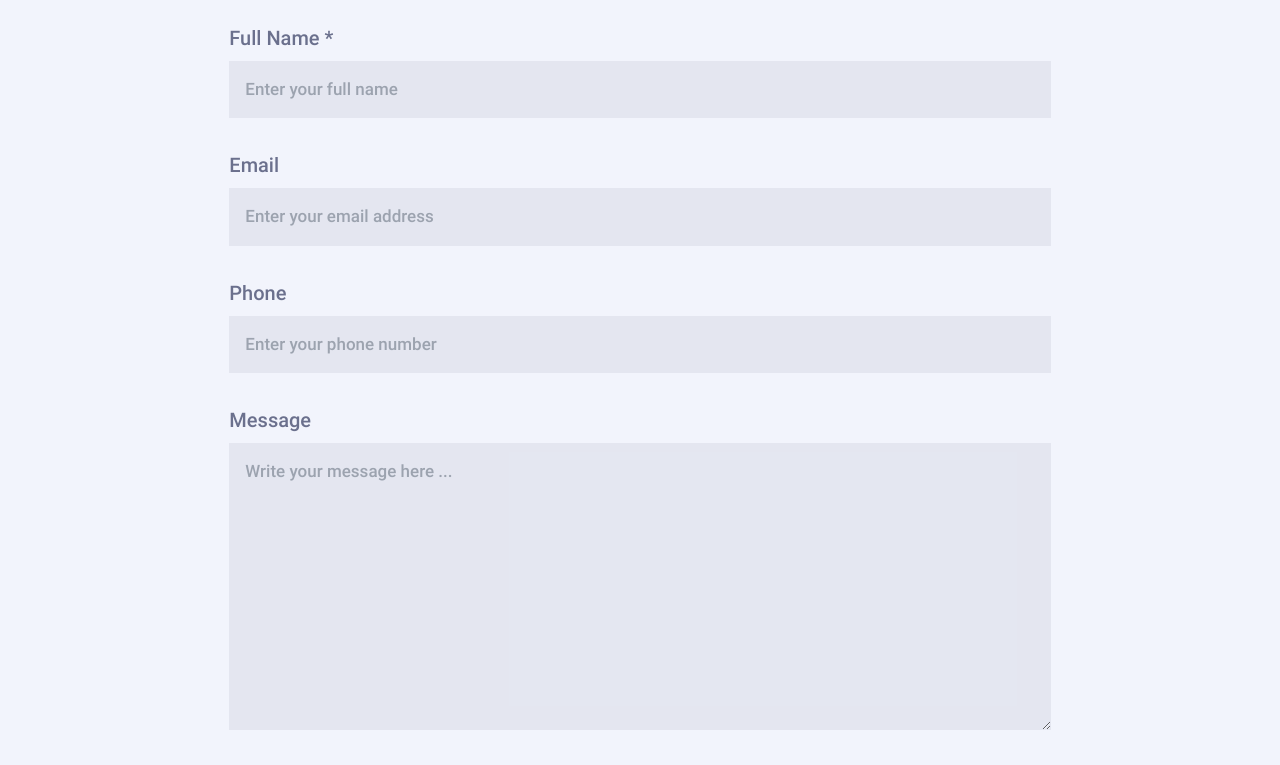
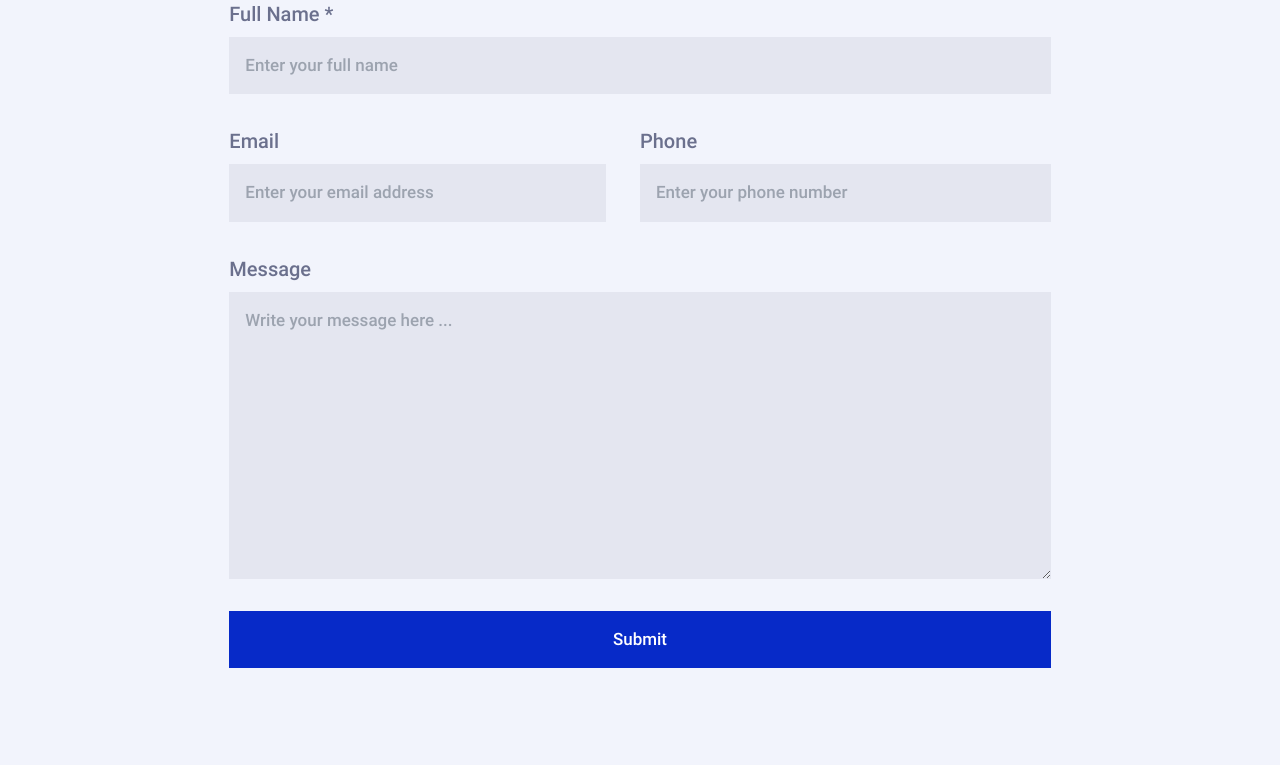
Before and after one commit to jewlys/Mid-term-Project-IH22, a plain HTML site: page contact.html in a window 1280 px wide. Shown: the part 311-1076 px from the top of the page. Drawn offline with nearby package versions, Linux system fonts and the light colour scheme.

Commit message:
finishing styles on desktop for contact page

```diff
--- a/contact.html
+++ b/contact.html
@@ -10,7 +10,7 @@
 </head>
 <body class="bg-light-grey">
     <!-- Section nav -->
-    <header class="w-auto md:mx-72 md:my-20 mx-0 my-7">
+    <header class="w-auto md:mx-72 md:my-10 mx-0 my-7">
         <nav class="flex flex-col justify-between md:flex-row">
             <img alt="logo" src="IMG/logos/circle.svg" class="w-40 m-auto md:m-0 md:w-16"/>
             <ul class="flex flex-col justify-between items-center my-7 md:flex-row">
@@ -24,23 +24,23 @@
 
     <!-- Section form -->
     <section class="h-auto w-auto mx-5 my-20 md:w-8/12 md:mx-auto">
-        <h1 class="md:bold-60 color-dark-grey bold-40 text-center md:text-left mb-8 md:ml-3">Contact Us</h1>
-        <form action="/" method="get" class="w-auto m-4">
-            <label for="name" class="regular-20 color-medium-grey w-full">Full Name *</label>
-            <input type="text" id="name" placeholder="Enter your full name" required class="mb-8 mt-2 bg-medium-grey-op1 color-medium-grey w-full regular-17 p-2 md:p-4">
-            <label for="email" class="regular-20 color-medium-grey w-full">Email</label>
-            <input type="email" id="email" placeholder="Enter your email address" class="mb-8 mt-2 bg-medium-grey-op1 color-medium-grey w-full regular-17 p-2 md:p-4">
-            <label for="phone" class="regular-20 color-medium-grey w-full">Phone</label>
-            <input type="text" id="phone" placeholder="Enter your phone number" class="mb-8 mt-2 bg-medium-grey-op1 color-medium-grey w-full regular-17 p-2 md:p-4">
-            <label for="message" class="regular-20 color-medium-grey w-full">Message</label>
-            <textarea id="message" cols="30" rows="10" placeholder="Write your message here ..." class="mb-8 mt-2 bg-medium-grey-op1 color-medium-grey w-full regular-17 p-2 md:p-4"></textarea>
-            <button class="bg-dark-blue medium-17 color-white w-full py-2">Submit</button>
+        <h1 class="md:bold-60 color-dark-grey bold-40 text-center md:text-left mb-8 md:ml-3 md:mb-12">Contact Us</h1>
+        <form action="/" method="get" class="w-auto m-4 md:grid md:grid-cols-2">
+            <label for="name" class="regular-20 color-medium-grey w-full md:col-span-2 md:order-1">Full Name *</label>
+            <input type="text" id="name" placeholder="Enter your full name" required class="mb-8 mt-2 bg-medium-grey-op1 color-medium-grey w-full regular-17 p-2 md:p-4 md:col-span-2 md:order-2">
+            <label for="email" class="regular-20 color-medium-grey w-full md:order-3">Email</label>
+            <input type="email" id="email" placeholder="Enter your email address" class="mb-8 mt-2 bg-medium-grey-op1 color-medium-grey w-full regular-17 p-2 md:p-4 md:order-5 md:w-11/12">
+            <label for="phone" class="regular-20 color-medium-grey w-full md:order-4">Phone</label>
+            <input type="text" id="phone" placeholder="Enter your phone number" class="mb-8 mt-2 bg-medium-grey-op1 color-medium-grey w-full regular-17 p-2 md:p-4 md:order-6">
+            <label for="message" class="regular-20 color-medium-grey w-full md:col-span-2 md:order-7">Message</label>
+            <textarea id="message" cols="30" rows="10" placeholder="Write your message here ..." class="mb-8 mt-2 bg-medium-grey-op1 color-medium-grey w-full regular-17 p-2 md:p-4 md:col-span-2 md:order-8"></textarea>
+            <button class="bg-dark-blue medium-17 color-white w-full py-2 md:order-9 md:col-span-2 md:py-4">Submit</button>
         </form>
     </section>
 
     <!-- Section footer -->
-    <footer class="w-auto mx-9 mb-16 flex flex-col md:flex-row">
-        <div class="my-16">
+    <footer class="w-auto mx-9 mb-16 flex flex-col md:flex-row md:justify-between md:w-8/12 md:mx-auto md:mt-36">
+        <div class="my-16 md:my-0">
             <img alt="logo" src="IMG/logos/circle.svg" />
             <p class="regular-17 color-medium-grey mt-6">2972 Westheimer Rd. Santa Ana, Illinois 85486</p>
         </div>
```
